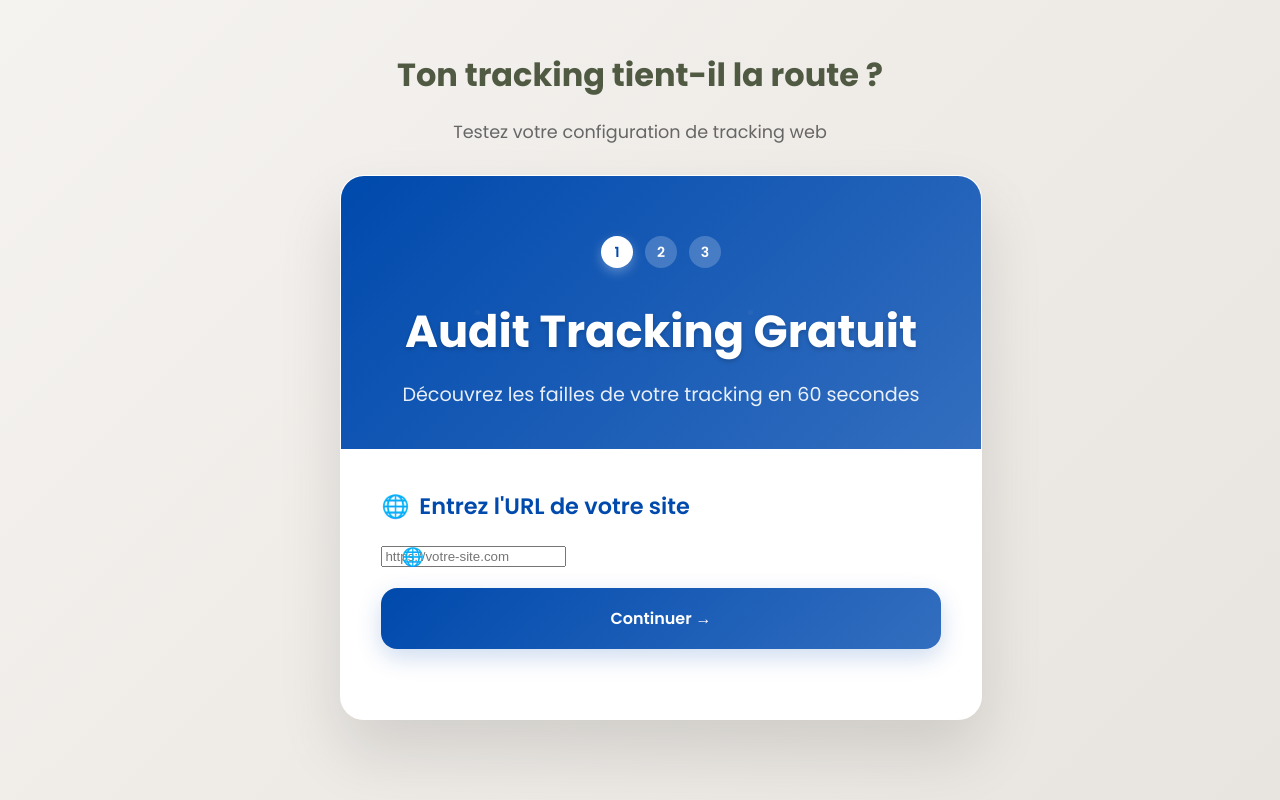
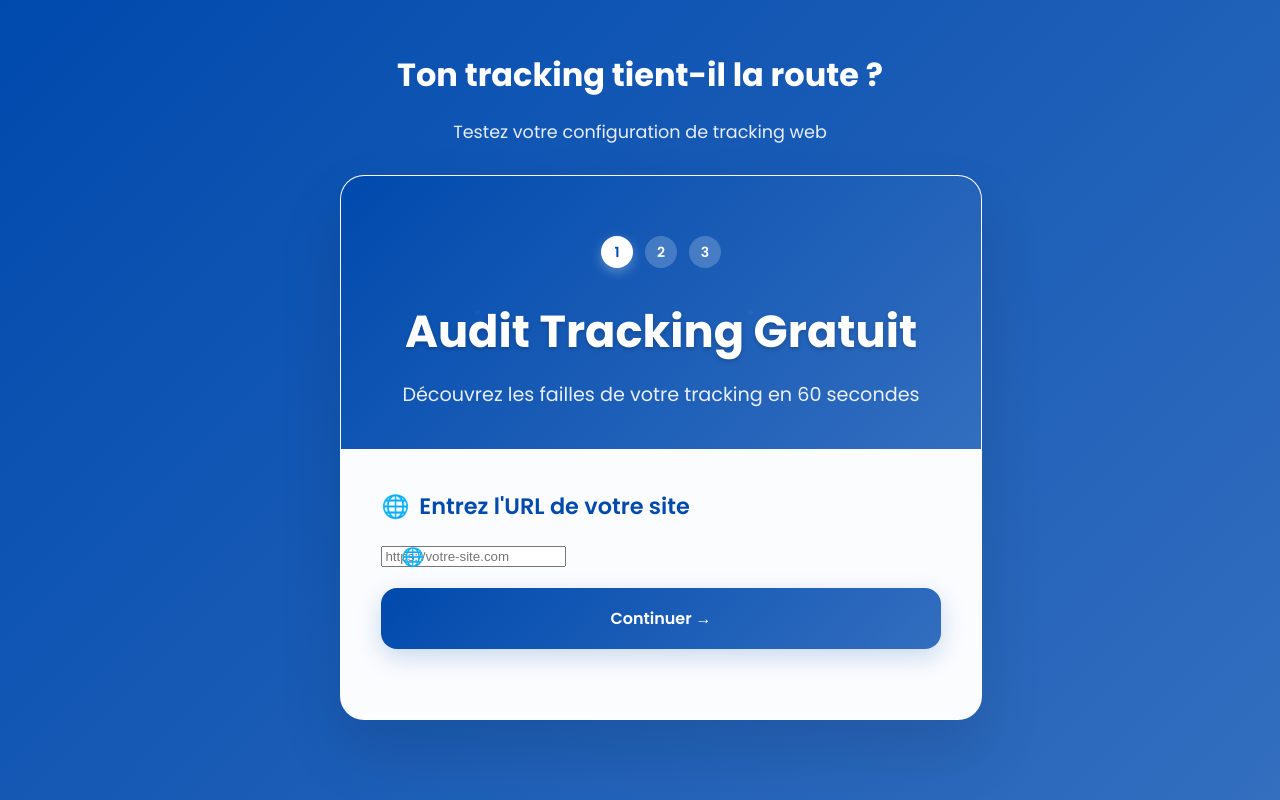
Before and after one commit to aromecafeine/calculateur-maturite-tracking, a plain HTML site: page index.html in a window 1280 px wide. Drawn offline with Linux system fonts and the light colour scheme.

Commit message:
Update index.html

```diff
--- a/index.html
+++ b/index.html
@@ -8,44 +8,37 @@
   <!-- Google Fonts Poppins -->
   <link href="https://fonts.googleapis.com/css2?family=Poppins:wght@400;600;700&display=swap" rel="stylesheet">
 
-  <!-- Chart.js depuis votre domaine GitHub Pages -->
+  <!-- Chart.js (nécessaire pour le gauge) -->
   <script src="https://aromecafeine.github.io/calculateur-maturite-tracking/chart.js" defer></script>
-
-  <!-- Votre widget -->
+  <!-- Votre script métier -->
   <script src="https://aromecafeine.github.io/calculateur-maturite-tracking/script.js" defer></script>
 </head>
-<br>
-<body style="margin:0;padding:0;font-family:'Poppins',sans-serif;background:linear-gradient(135deg,#f5f3f0 0%,#e8e4df 100%);min-height:100vh;display:flex;align-items:center;justify-content:center;">
+<body style="margin:0;padding:0;font-family:'Poppins',sans-serif;
+             background:linear-gradient(135deg,#004aad 0%,#336EBF 100%);
+             min-height:100vh;display:flex;align-items:center;justify-content:center;">
 
   <div style="text-align:center;margin-bottom:30px;padding:20px;">
-    <h1 style="color:#505942;font-size:2em;margin-bottom:20px;">Ton tracking tient-il la route ?</h1>
-    <p style="color:#666;font-size:1.1em;margin-bottom:30px;">Testez votre configuration de tracking web</p>
+    <h1 style="color:white;font-size:2em;margin-bottom:20px;">Ton tracking tient-il la route ?</h1>
+    <p style="color:rgba(255,255,255,0.9);font-size:1.1em;margin-bottom:30px;">Testez votre configuration de tracking web</p>
 
     <!-- Conteneur d'injection -->
     <div id="widget-container"></div>
 
-    <noscript style="background:#ffe6e6;border:1px solid #ffcccc;border-radius:12px;padding:20px;color:#cc0000;display:block;margin-top:20px;">
+    <noscript style="background:#ffe6e6;border:1px solid #ffcccc;border-radius:12px;
+                   padding:20px;color:#cc0000;display:block;margin-top:20px;">
       ⚠️ Ce widget nécessite JavaScript activé.
     </noscript>
   </div>
 
   <style>
     @keyframes spin {
-      0% { transform: rotate(0deg); }
+      0%   { transform: rotate(0deg); }
       100% { transform: rotate(360deg); }
     }
-
     @media (max-width: 768px) {
-      body {
-        padding: 10px !important;
-      }
-
-      #widget-container {
-        padding: 20px !important;
-        margin: 10px !important;
-      }
+      body { padding: 10px !important; }
+      #widget-container { padding: 20px !important; margin:10px !important; }
     }
   </style>
-
 </body>
 </html>
```
